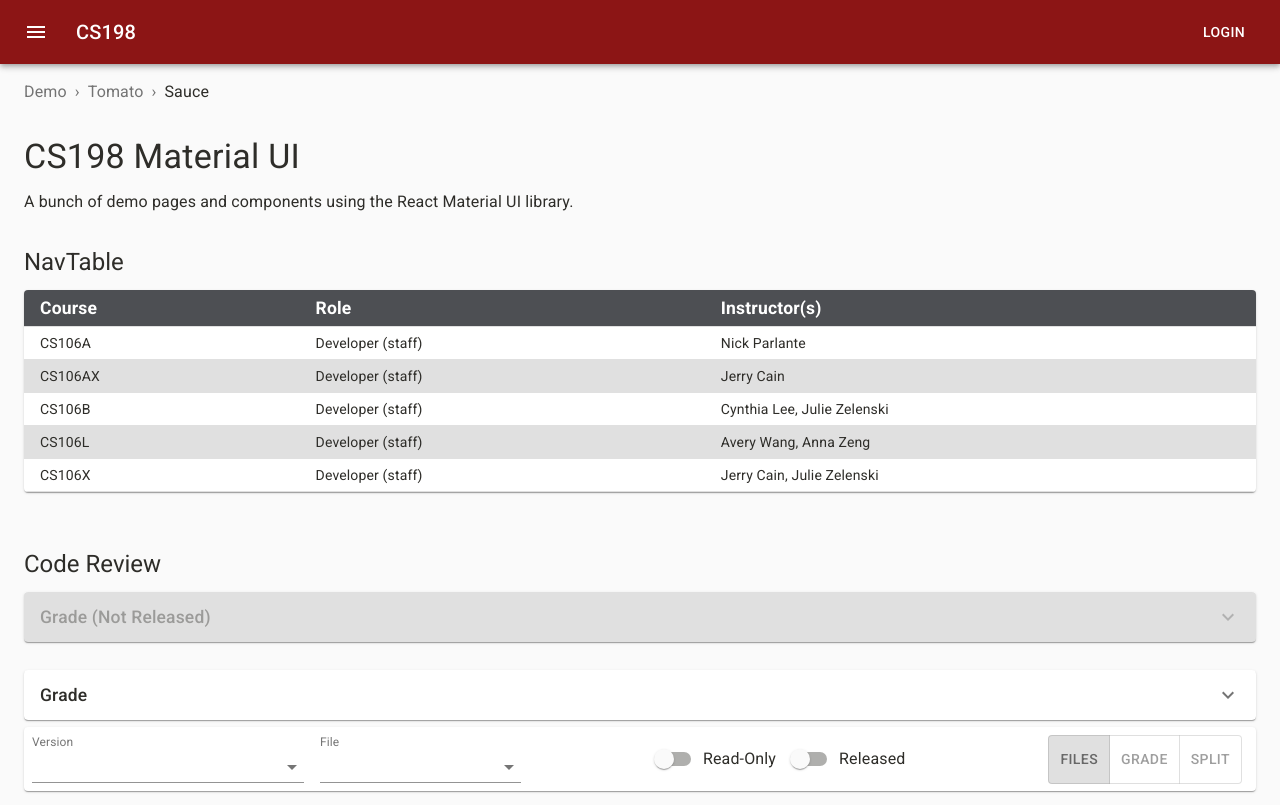
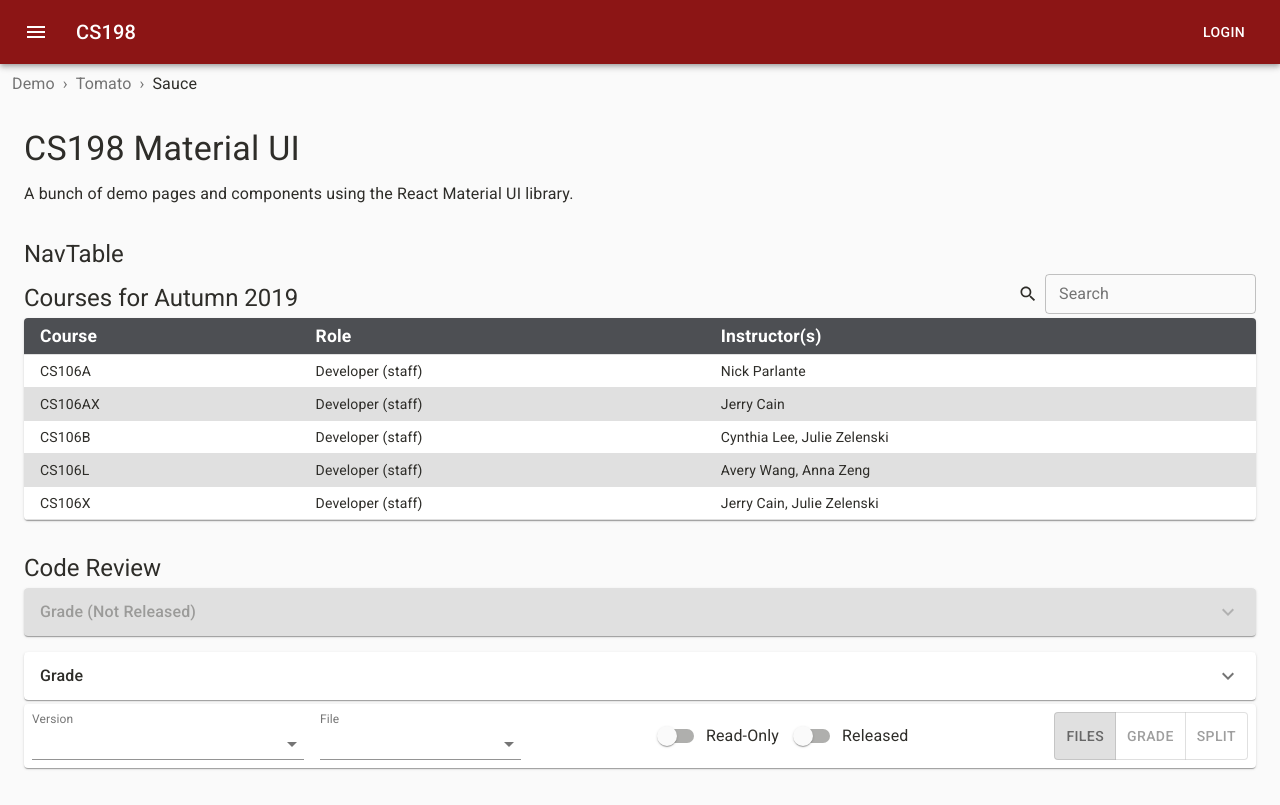
Before and after one commit to knazir/cs198-material-ui, a React (Create React App) app: page / in a window 1280 px wide. Built offline with nearby package versions, Linux system fonts and the light colour scheme.

Commit message:
Add search bar mock to table and use theme.spacing

```diff
--- a/src/demo/Breadcrumb.js
+++ b/src/demo/Breadcrumb.js
@@ -6,7 +6,7 @@ import Link from '@material-ui/core/Link';
 
 const useStyles = makeStyles(theme => ({
   root: {
-    margin: '1em 1.5em'
+    margin: theme.spacing(1, 1.5),
   },
 }));
 
--- a/src/demo/CodeReview.js
+++ b/src/demo/CodeReview.js
@@ -14,28 +14,27 @@ import SubmissionControlBar from './SubmissionControlBar';
 const useStyles = makeStyles(theme => ({
   root: {
     width: '100%',
-    marginTop: '4em',
+    marginTop: theme.spacing(4)
   },
   categories: {
-    padding: '0.5em',
+    padding: theme.spacing(0.5),
   },
   chip: {
     margin: theme.spacing(0.5),
   },
   disabledPanel: {
-    marginBottom: '2em',
+    marginBottom: theme.spacing(2),
   },
   enabledPanel: {
-    marginBottom: '0.5em',
+    marginBottom: theme.spacing(0.5),
   },
   grade: {
     flexDirection: 'column',
   },
   header: {
-    marginBottom: '0.5em',
+    marginBottom: theme.spacing(0.5),
   },
   heading: {
-    fontSize: '1.25em',
     fontWeight: theme.typography.fontWeightMedium,
   },
   label: {
--- a/src/demo/Courses.js
+++ b/src/demo/Courses.js
@@ -9,12 +9,14 @@ import TableRow from '@material-ui/core/TableRow';
 import Typography from '@material-ui/core/Typography';
 import Paper from '@material-ui/core/Paper';
 
+import SearchInput from './SearchInput';
+
 const useStyles = makeStyles(theme => ({
   root: {
     width: '100%',
   },
   header: {
-    marginBottom: '0.5em',
+    marginBottom: theme.spacing(0.5),
   },
   paper: {
     width: '100%',
@@ -22,6 +24,13 @@ const useStyles = makeStyles(theme => ({
   },
   table: {
     minWidth: 650,
+  },
+  tableBanner: {
+    display: 'flex',
+    justifyContent: 'space-between',
+    alignItems: 'flex-end',
+    marginBottom: theme.spacing(0.5),
+    width: '100%',
   },
   tableColumnHeader: {
     backgroundColor: theme.palette.secondary.main,
@@ -58,6 +67,10 @@ export default function Courses() {
   return (
     <Container maxWidth="lg">
       <Typography className={classes.header} variant="h5" component="h2">NavTable</Typography>
+      <div className={classes.tableBanner}>
+        <Typography className={classes.tableTitle} variant="h5" component="h3">Courses for Autumn 2019</Typography>
+        <SearchInput/>
+      </div>
       <Paper className={classes.paper}>
         <Table className={classes.table} size="small" aria-label="a dense table">
           <TableHead>
--- /dev/null
+++ b/src/demo/SearchInput.js
@@ -0,0 +1,28 @@
+import React from 'react';
+import { fade, makeStyles } from "@material-ui/core";
+import SearchIcon from '@material-ui/icons/Search';
+import TextField from '@material-ui/core/TextField';
+
+const useStyles = makeStyles(theme => ({
+  root: {
+    display: 'flex',
+  },
+  searchIcon: {
+    display: 'flex',
+    alignItems: 'center',
+    justifyContent: 'center',
+    marginRight: 1,
+    width: theme.spacing(4),
+    pointerEvents: 'none',
+  },
+}));
+
+export default function SearchInput() {
+  const classes = useStyles();
+  return (
+    <div className={classes.root}>
+      <div className={classes.searchIcon}><SearchIcon fontSize="small"/></div>
+      <TextField id="outlined-search" label="Search" type="search" variant="outlined" size="small"/>
+    </div>
+  );
+}
--- a/src/demo/SubmissionControlBar.js
+++ b/src/demo/SubmissionControlBar.js
@@ -15,12 +15,12 @@ const useStyles = makeStyles(theme => ({
     justifyContent: 'space-between',
     alignItems: 'center',
     width: '100%',
-    marginBottom: '1em',
+    marginBottom: theme.spacing(1),
   },
   controls: {
     '> *': {
       fontWeight: theme.typography.fontWeightMedium,
-      marginLeft: '1em',
+      marginLeft: theme.spacing(1),
     }
   },
   formControl: {
@@ -31,7 +31,7 @@ const useStyles = makeStyles(theme => ({
     marginTop: theme.spacing(2),
   },
   viewControl: {
-    marginRight: '1em',
+    marginRight: theme.spacing(1),
   },
 }));
 
@@ -49,15 +49,11 @@ export default function SubmissionControlBar() {
   });
 
   const handleChange = name => event => {
-    setState({
-      ...state,
-      [name]: event.target.value,
-    });
+    setState({ [name]: event.target.value });
   };
   const handleViewChange = (event, newView) => {
-    setState({
-      view: newView
-    });
+    if (!newView) return;
+    setState({ view: newView });
   };
 
   return (
```
